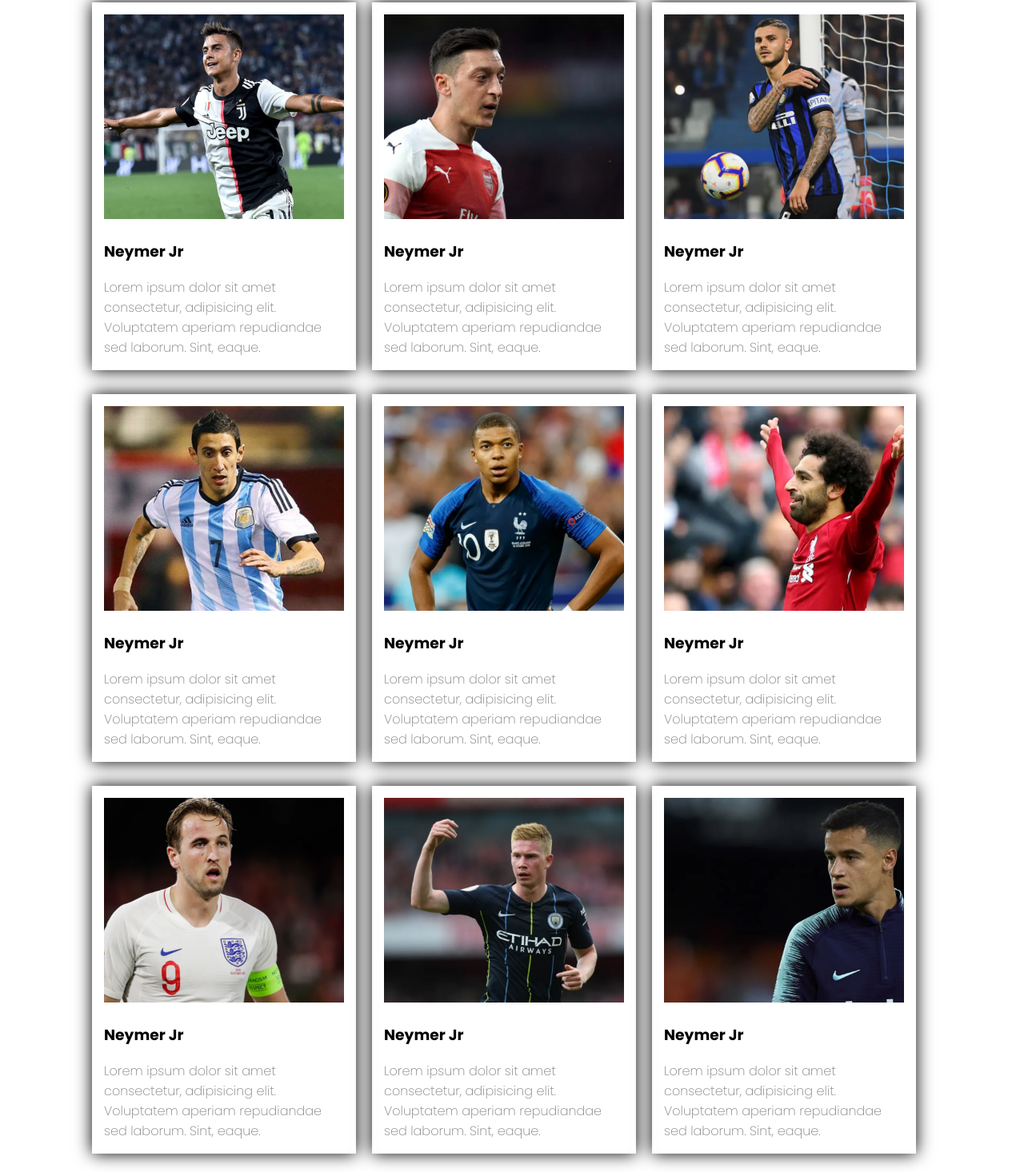
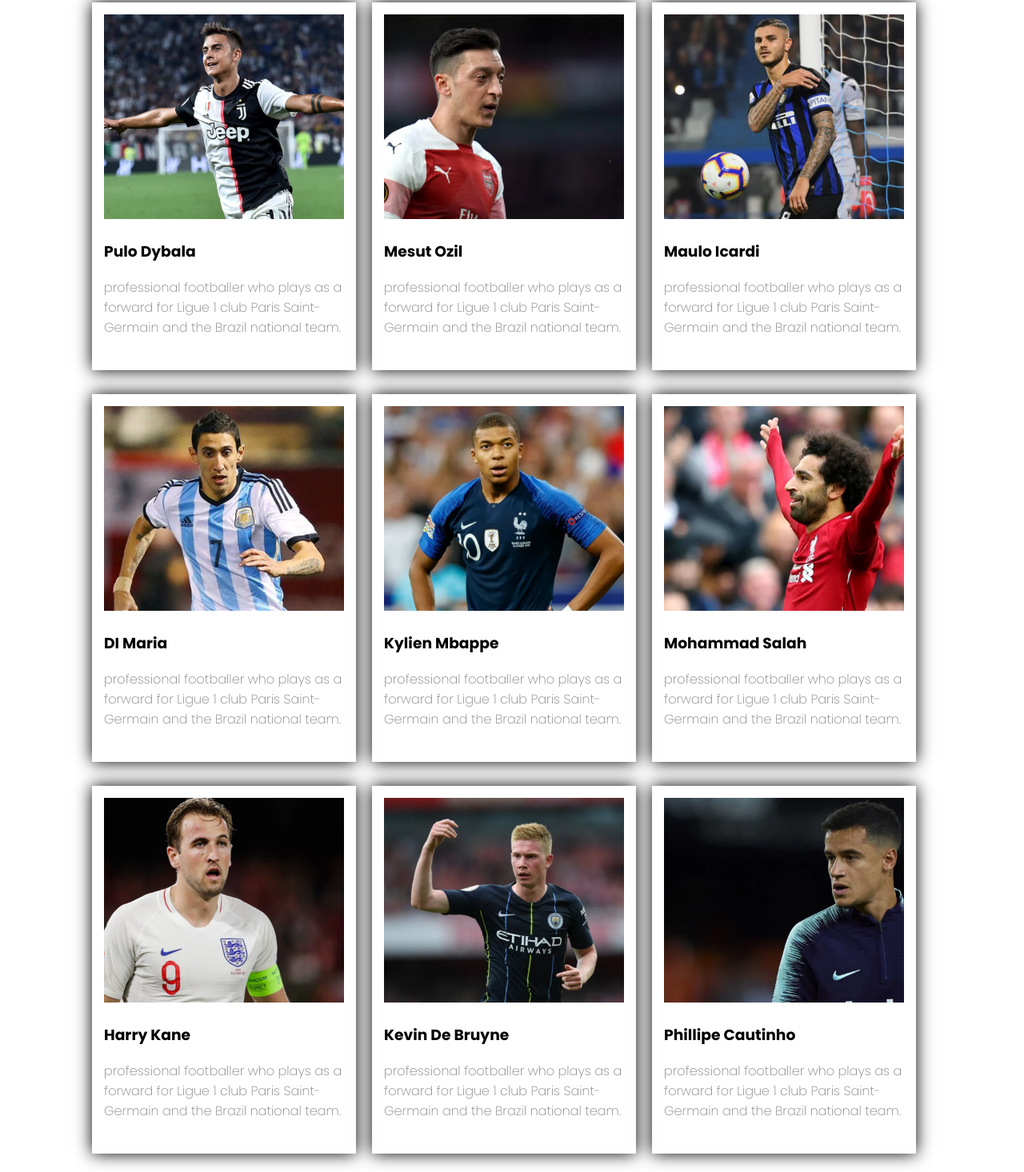
Before and after one commit to saif001ali/responsive-football, a plain HTML site: page index.html in a window 1280 px wide. Shown: the part 1234-2700 px from the top of the page at 80% size. Drawn offline with Linux system fonts and the light colour scheme; grey boxes are pictures that could not be loaded.

Commit message:
Lorem edited

```diff
--- a/index.html
+++ b/index.html
@@ -42,9 +42,9 @@
                     </div>
                     <div class="thumbnail-detail">
                         <h3 class="thumbnail-title">Neymer Jr</h3>
-                        <p class="thumbnail-info">Lorem ipsum dolor sit amet consectetur, adipisicing elit. Voluptatem
-                            aperiam
-                            repudiandae sed laborum. Sint, eaque.</p>
+                        <p class="thumbnail-info">Neymar Júnior is a Brazilian
+                            professional footballer who plays as a forward for Ligue 1 club Paris Saint-Germain and the
+                            Brazil national team.</p>
                     </div>
                 </article>
                 <article class="player-container">
@@ -52,10 +52,9 @@
                         <img src="images/players/player-2.png" alt="player">
                     </div>
                     <div class="thumbnail-detail">
-                        <h3 class="thumbnail-title">Neymer Jr</h3>
-                        <p class="thumbnail-info">Lorem ipsum dolor sit amet consectetur, adipisicing elit. Voluptatem
-                            aperiam
-                            repudiandae sed laborum. Sint, eaque.</p>
+                        <h3 class="thumbnail-title">Lionel Messi</h3>
+                        <p class="thumbnail-info">Lionel Messi is an Argentine professional footballer who plays
+                            as a forward or an attacking midfielder and captain.</p>
                     </div>
                 </article>
                 <article class="player-container">
@@ -63,10 +62,10 @@
                         <img src="images/players/player-3.png" alt="player">
                     </div>
                     <div class="thumbnail-detail">
-                        <h3 class="thumbnail-title">Neymer Jr</h3>
-                        <p class="thumbnail-info">Lorem ipsum dolor sit amet consectetur, adipisicing elit. Voluptatem
-                            aperiam
-                            repudiandae sed laborum. Sint, eaque.</p>
+                        <h3 class="thumbnail-title">Cristiano Ronaldo</h3>
+                        <p class="thumbnail-info">professional footballer who plays as a forward for Ligue 1 club Paris
+                            Saint-Germain and the
+                            Brazil national team.</p>
                     </div>
                 </article>
                 <article class="player-container">
@@ -74,10 +73,10 @@
                         <img src="images/players/player-4.png" alt="player">
                     </div>
                     <div class="thumbnail-detail">
-                        <h3 class="thumbnail-title">Neymer Jr</h3>
-                        <p class="thumbnail-info">Lorem ipsum dolor sit amet consectetur, adipisicing elit. Voluptatem
-                            aperiam
-                            repudiandae sed laborum. Sint, eaque.</p>
+                        <h3 class="thumbnail-title">Pulo Dybala</h3>
+                        <p class="thumbnail-info">professional footballer who plays as a forward for Ligue 1 club Paris
+                            Saint-Germain and the
+                            Brazil national team.</p>
                     </div>
                 </article>
                 <article class="player-container">
@@ -85,10 +84,10 @@
                         <img src="images/players/player-5.png" alt="player">
                     </div>
                     <div class="thumbnail-detail">
-                        <h3 class="thumbnail-title">Neymer Jr</h3>
-                        <p class="thumbnail-info">Lorem ipsum dolor sit amet consectetur, adipisicing elit. Voluptatem
-                            aperiam
-                            repudiandae sed laborum. Sint, eaque.</p>
+                        <h3 class="thumbnail-title">Mesut Ozil</h3>
+                        <p class="thumbnail-info">professional footballer who plays as a forward for Ligue 1 club Paris
+                            Saint-Germain and the
+                            Brazil national team.</p>
                     </div>
                 </article>
                 <article class="player-container">
@@ -96,10 +95,10 @@
                         <img src="images/players/player-6.png" alt="player">
                     </div>
                     <div class="thumbnail-detail">
-                        <h3 class="thumbnail-title">Neymer Jr</h3>
-                        <p class="thumbnail-info">Lorem ipsum dolor sit amet consectetur, adipisicing elit. Voluptatem
-                            aperiam
-                            repudiandae sed laborum. Sint, eaque.</p>
+                        <h3 class="thumbnail-title">Maulo Icardi</h3>
+                        <p class="thumbnail-info">professional footballer who plays as a forward for Ligue 1 club Paris
+                            Saint-Germain and the
+                            Brazil national team.</p>
                     </div>
                 </article>
                 <article class="player-container">
@@ -107,10 +106,10 @@
                         <img src="images/players/player-7.png" alt="player">
                     </div>
                     <div class="thumbnail-detail">
-                        <h3 class="thumbnail-title">Neymer Jr</h3>
-                        <p class="thumbnail-info">Lorem ipsum dolor sit amet consectetur, adipisicing elit. Voluptatem
-                            aperiam
-                            repudiandae sed laborum. Sint, eaque.</p>
+                        <h3 class="thumbnail-title">DI Maria</h3>
+                        <p class="thumbnail-info">professional footballer who plays as a forward for Ligue 1 club Paris
+                            Saint-Germain and the
+                            Brazil national team.</p>
                     </div>
                 </article>
                 <article class="player-container">
@@ -118,10 +117,10 @@
                         <img src="images/players/player-8.png" alt="player">
                     </div>
                     <div class="thumbnail-detail">
-                        <h3 class="thumbnail-title">Neymer Jr</h3>
-                        <p class="thumbnail-info">Lorem ipsum dolor sit amet consectetur, adipisicing elit. Voluptatem
-                            aperiam
-                            repudiandae sed laborum. Sint, eaque.</p>
+                        <h3 class="thumbnail-title">Kylien Mbappe</h3>
+                        <p class="thumbnail-info">professional footballer who plays as a forward for Ligue 1 club Paris
+                            Saint-Germain and the
+                            Brazil national team.</p>
                     </div>
                 </article>
                 <article class="player-container">
@@ -129,10 +128,10 @@
                         <img src="images/players/player-9.png" alt="player">
                     </div>
                     <div class="thumbnail-detail">
-                        <h3 class="thumbnail-title">Neymer Jr</h3>
-                        <p class="thumbnail-info">Lorem ipsum dolor sit amet consectetur, adipisicing elit. Voluptatem
-                            aperiam
-                            repudiandae sed laborum. Sint, eaque.</p>
+                        <h3 class="thumbnail-title">Mohammad Salah</h3>
+                        <p class="thumbnail-info">professional footballer who plays as a forward for Ligue 1 club Paris
+                            Saint-Germain and the
+                            Brazil national team.</p>
                     </div>
                 </article>
                 <article class="player-container">
@@ -140,10 +139,10 @@
                         <img src="images/players/player-10.png" alt="player">
                     </div>
                     <div class="thumbnail-detail">
-                        <h3 class="thumbnail-title">Neymer Jr</h3>
-                        <p class="thumbnail-info">Lorem ipsum dolor sit amet consectetur, adipisicing elit. Voluptatem
-                            aperiam
-                            repudiandae sed laborum. Sint, eaque.</p>
+                        <h3 class="thumbnail-title">Harry Kane</h3>
+                        <p class="thumbnail-info">professional footballer who plays as a forward for Ligue 1 club Paris
+                            Saint-Germain and the
+                            Brazil national team.</p>
                     </div>
                 </article>
                 <article class="player-container">
@@ -151,10 +150,10 @@
                         <img src="images/players/player-11.png" alt="player">
                     </div>
                     <div class="thumbnail-detail">
-                        <h3 class="thumbnail-title">Neymer Jr</h3>
-                        <p class="thumbnail-info">Lorem ipsum dolor sit amet consectetur, adipisicing elit. Voluptatem
-                            aperiam
-                            repudiandae sed laborum. Sint, eaque.</p>
+                        <h3 class="thumbnail-title">Kevin De Bruyne</h3>
+                        <p class="thumbnail-info">professional footballer who plays as a forward for Ligue 1 club Paris
+                            Saint-Germain and the
+                            Brazil national team.</p>
                     </div>
                 </article>
                 <article class="player-container">
@@ -162,10 +161,10 @@
                         <img src="images/players/player-12.png" alt="player">
                     </div>
                     <div class="thumbnail-detail">
-                        <h3 class="thumbnail-title">Neymer Jr</h3>
-                        <p class="thumbnail-info">Lorem ipsum dolor sit amet consectetur, adipisicing elit. Voluptatem
-                            aperiam
-                            repudiandae sed laborum. Sint, eaque.</p>
+                        <h3 class="thumbnail-title">Phillipe Cautinho</h3>
+                        <p class="thumbnail-info">professional footballer who plays as a forward for Ligue 1 club Paris
+                            Saint-Germain and the
+                            Brazil national team.</p>
                     </div>
                 </article>
             </div>
@@ -176,8 +175,9 @@
             <div class="bottom-container">
                 <div class="bottom-section-text">
                     <h3>All Highlights &nbsp; Copa America 2021</h3>
-                    <p>Lorem ipsum dolor sit amet consectetur adipisicing elit. Facilis reprehenderit quos at vitae
-                        eligendi quo? Illum culpa esse nobis, praesentium rerum et doloremque nam iure.</p>
+                    <p>professional footballer who plays as a forward for Ligue 1 club Paris
+                        Saint-Germain and the
+                        Brazil national team.</p>
                     <button class="watch-live">Watch Now <i class="fas fa-arrow-right"></i></button>
                 </div>
                 <img src="images/match.png" alt="Player with footbal">
```
